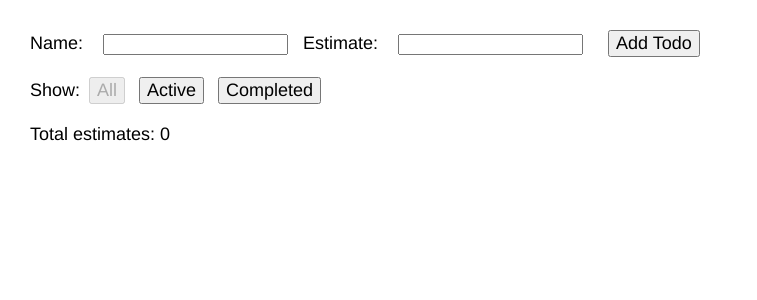
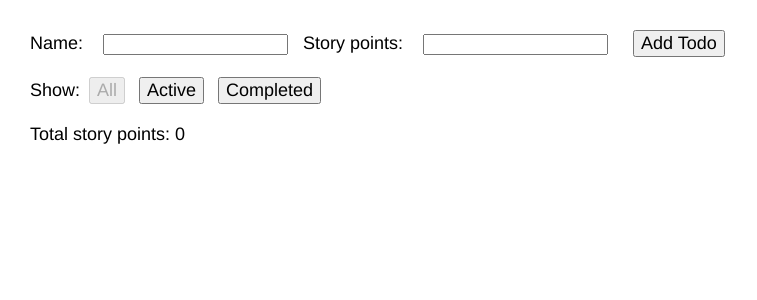
Before and after one commit to ronits-wework/redux-selectors, a React (Create React App) app: page / in a window 1280 px wide. Shown: the top 300 px of the page, without its empty margins (0-757 px from the left). Built offline with nearby package versions, Linux system fonts and the light colour scheme.

Commit message:
change estimates to story points

```diff
--- a/src/actions/index.js
+++ b/src/actions/index.js
@@ -1,9 +1,9 @@
 let nextTodoId = 0;
-export const addTodo = (text, estimate) => ({
+export const addTodo = (text, storyPoints) => ({
   type: 'ADD_TODO',
   id: nextTodoId++,
   text,
-  estimate
+  storyPoints
 });
 
 export const setVisibilityFilter = filter => ({
--- a/src/components/Todo.js
+++ b/src/components/Todo.js
@@ -1,14 +1,14 @@
 import React from 'react'
 import PropTypes from 'prop-types'
 
-const Todo = ({ onClick, completed, text, estimate }) => (
+const Todo = ({ onClick, completed, text, storyPoints }) => (
   <li
     onClick={onClick}
     style={{
       textDecoration: completed ? 'line-through' : 'none'
     }}
   >
-    {text + ', ' + estimate}
+    {text + ', ' + storyPoints}
   </li>
 );
 
--- a/src/containers/AddTodo.js
+++ b/src/containers/AddTodo.js
@@ -4,22 +4,22 @@ import { addTodo } from '../actions'
 
 const AddTodo = ({ dispatch }) => {
   let nameInput;
-  let estimateInput;
+  let storyPointInput;
 
   return (
     <div>
       <form onSubmit={e => {
         e.preventDefault();
-        const estimate = parseInt(estimateInput.value);
-        if (!nameInput.value.trim() || isNaN(estimate)) {
+        const storyPoints = parseInt(storyPointInput.value);
+        if (!nameInput.value.trim() || isNaN(storyPoints)) {
           return
         }
-        dispatch(addTodo(nameInput.value, estimate));
+        dispatch(addTodo(nameInput.value, storyPoints));
         nameInput.value = '';
-        estimateInput.value = 0;
+        storyPointInput.value = 0;
       }}>
         Name: <input ref={node => nameInput = node} />
-        Estimate: <input ref={node => estimateInput = node} />
+        Story points: <input ref={node => storyPointInput = node} />
         <button type="submit">
           Add Todo
         </button>
--- a/src/containers/SumTotals.js
+++ b/src/containers/SumTotals.js
@@ -1,18 +1,18 @@
 import React from 'react'
 import { connect } from 'react-redux'
 
-const SumTotals = ({ totalEstimates }) => {
+const SumTotals = ({ totalStoryPoints }) => {
   return (
     <div>
-      <div>Total estimates: {totalEstimates}</div>
+      <div>Total story points: {totalStoryPoints}</div>
     </div>
   )
 };
 
 const mapStateToProps = (state, ownProps) => ({
-  totalEstimates: state.todos.reduce(
+  totalStoryPoints: state.todos.reduce(
     function(sum, todo) {
-      return sum + todo.estimate;
+      return sum + todo.storyPoints;
     }
   , 0)
 });
--- a/src/reducers/todos.js
+++ b/src/reducers/todos.js
@@ -7,7 +7,7 @@ const todos = (state = [], action) => {
           id: action.id,
           text: action.text,
           completed: false,
-          estimate: action.estimate
+          storyPoints: action.storyPoints
         }
       ];
     case 'TOGGLE_TODO':
```
